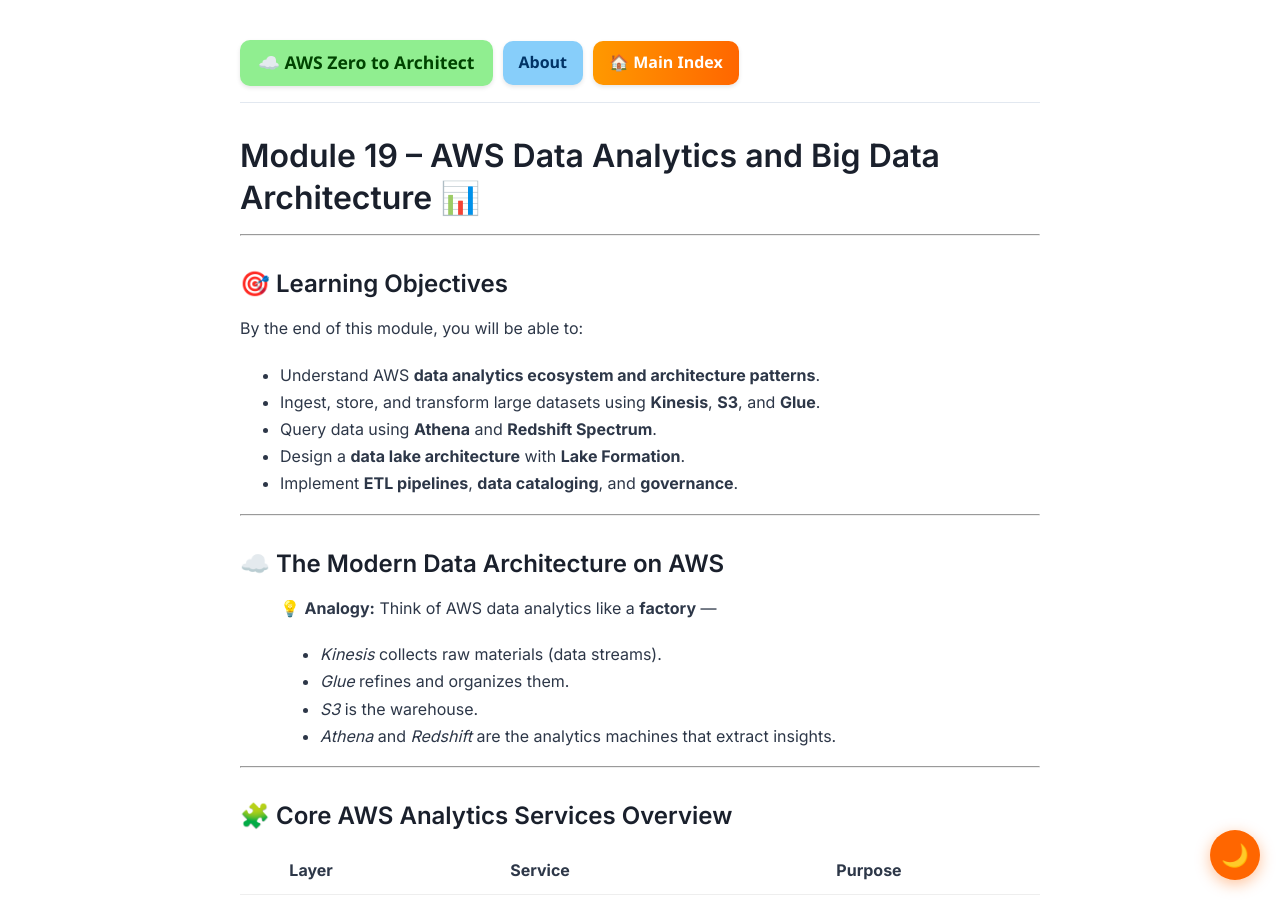
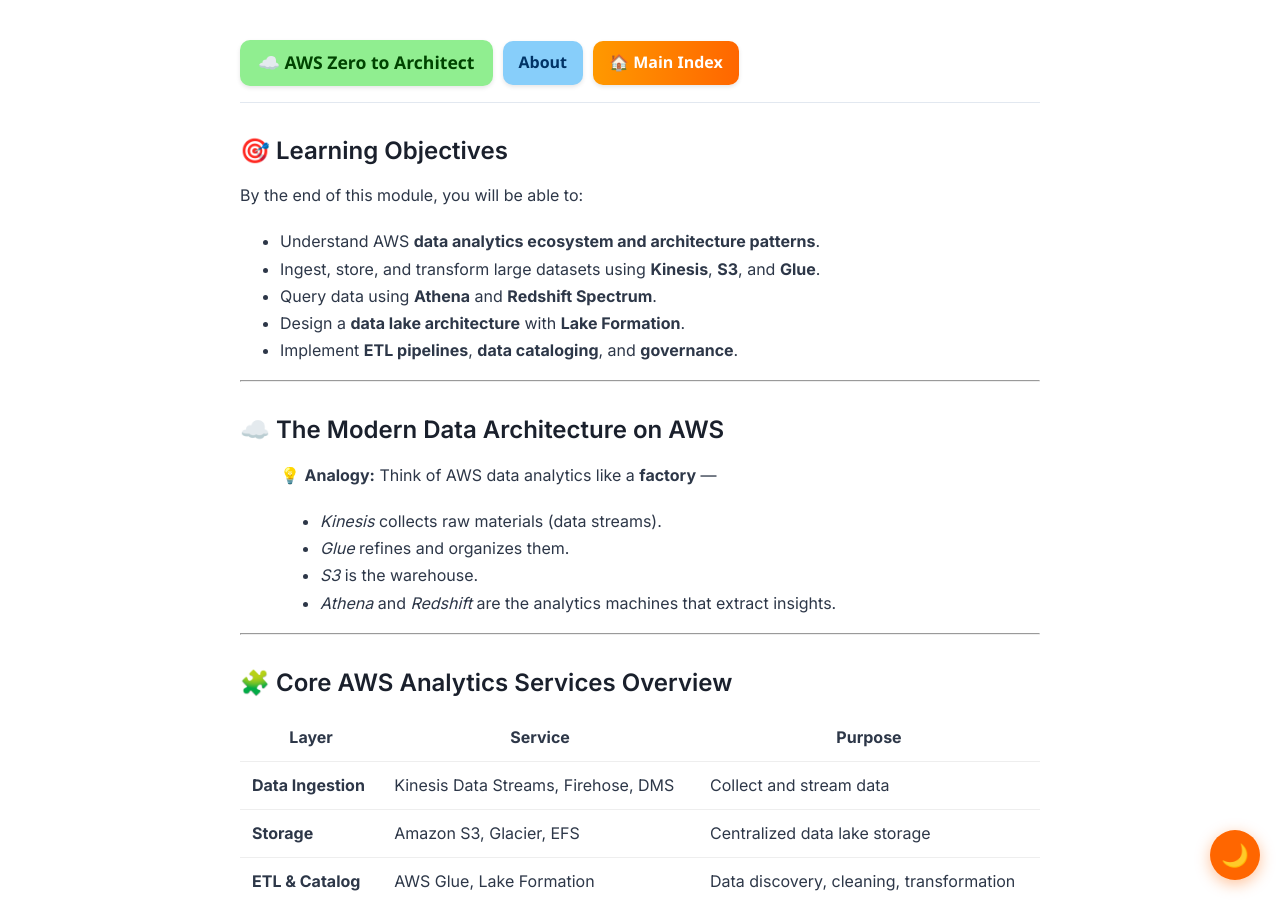
Before and after one commit to asiandevs/aws-zero-to-architect-blog, a Jekyll site: the page built from _posts/2025-11-15-module19-aws-data-analytics.md, in a window 1280 px wide and 900 px high. Built offline with Jekyll 4.4.1, drawn with Linux system fonts in a browser that asks for light colours; our own code applies the rules of GitHub Pages for plain Markdown files.

Commit message:
Remove module title from AWS Data Analytics post
Removed the module title from the markdown file.

```diff
--- a/_posts/2025-11-15-module19-aws-data-analytics.md
+++ b/_posts/2025-11-15-module19-aws-data-analytics.md
@@ -5,10 +5,6 @@ categories: ["aws", "analytics", "big-data", "data-lake"]
 tags: ["aws", "kinesis", "glue", "athena", "redshift", "quicksight"]
 image: /assets/images/data-analytics.jpg
 description: "Building end-to-end data analytics pipelines on AWS using Kinesis, S3, Glue, Athena, and Redshift for scalable data processing and insights."
----
-
-#  Module 19 – AWS Data Analytics and Big Data Architecture 📊
-
 ---
 
 ## 🎯 Learning Objectives
```
